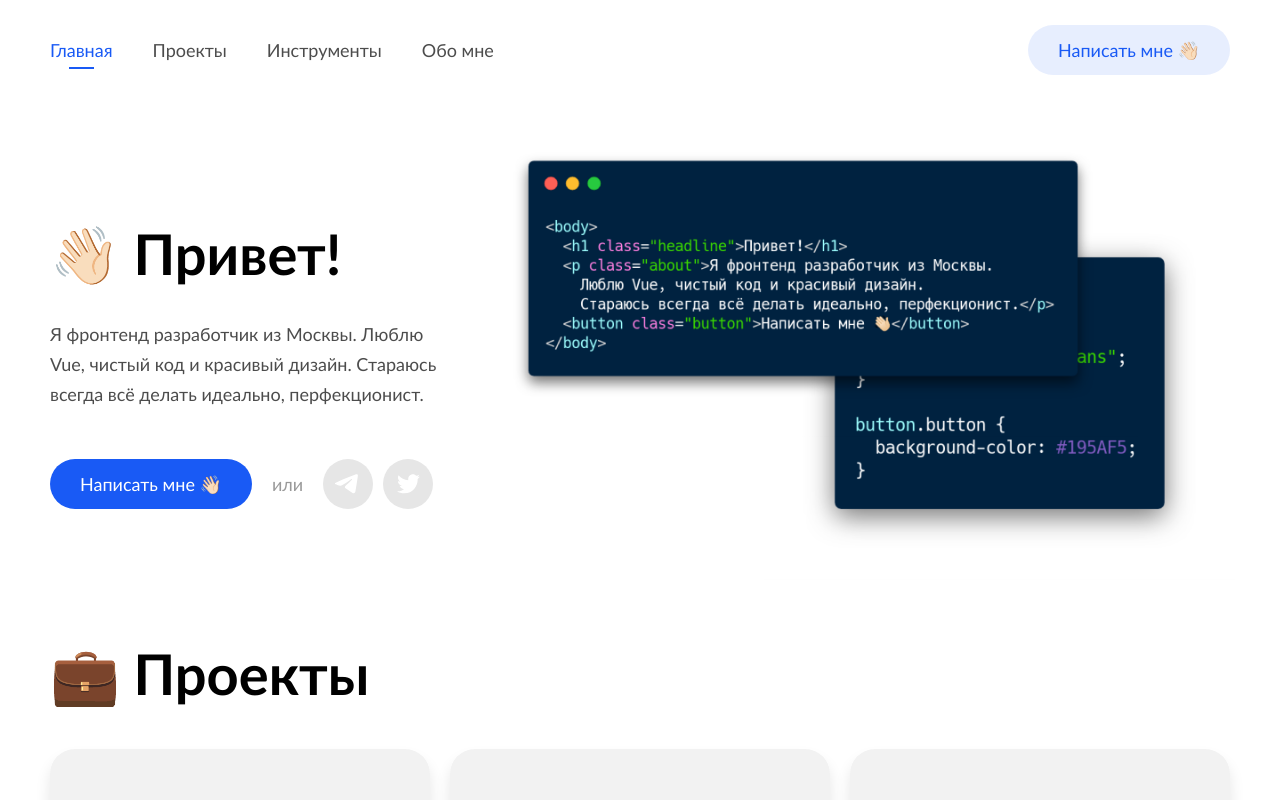
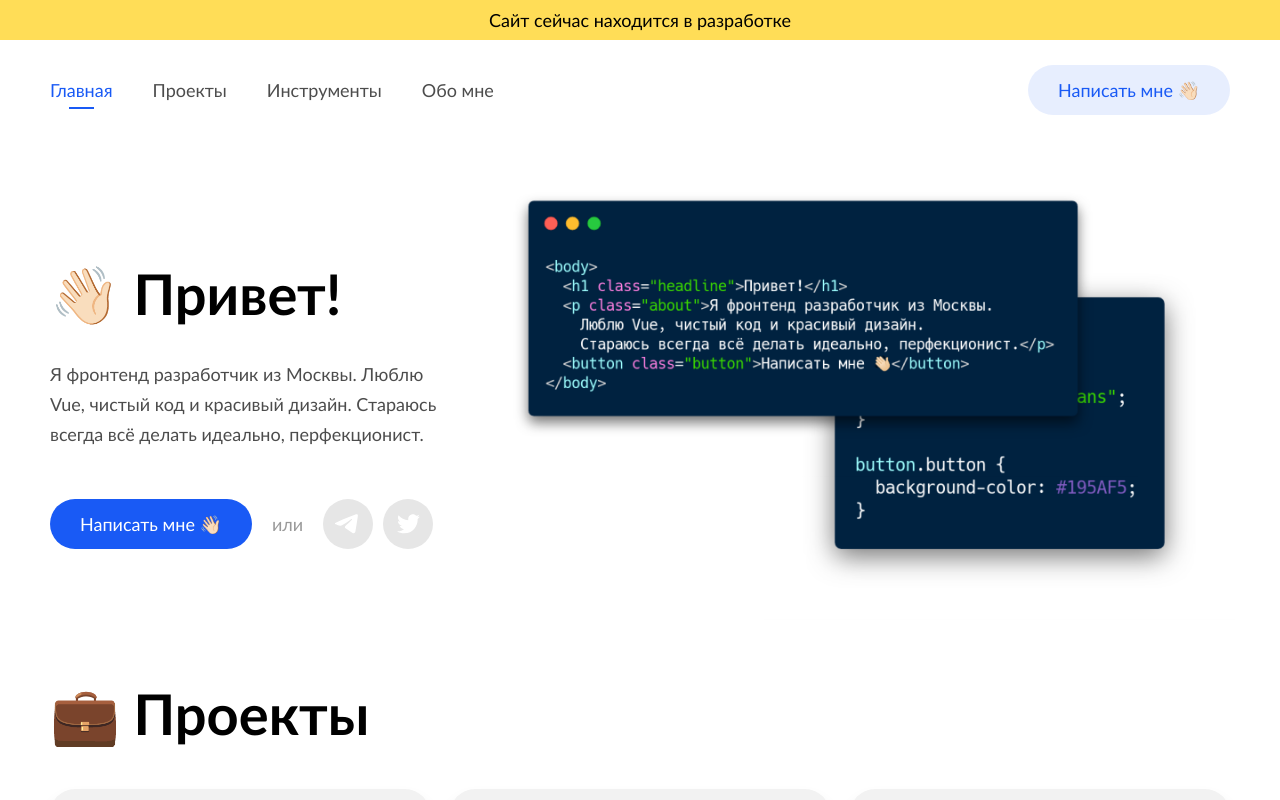
Before and after one commit to DreamSites/exer7um.github.io, a Nuxt app: page / in a window 1280 px wide. Shown: the top 800 px of the page. Built offline with nearby package versions, Linux system fonts and the light colour scheme.

Commit message:
Добавил сообщение о разработке

```diff
--- a/layouts/default.vue
+++ b/layouts/default.vue
@@ -1,5 +1,6 @@
 <template>
   <div>
+    <div class="under-construction">Сайт сейчас находится в разработке</div>
     <Header />
     <Nuxt />
     <Footer />
@@ -141,3 +142,14 @@ p {
   }
 }
 </style>
+
+<style lang="scss" scoped>
+.under-construction {
+  width: 100%;
+  height: 40px;
+  background: hsl(48, 100%, 67%);
+  display: flex;
+  align-items: center;
+  justify-content: center;
+}
+</style>
```
